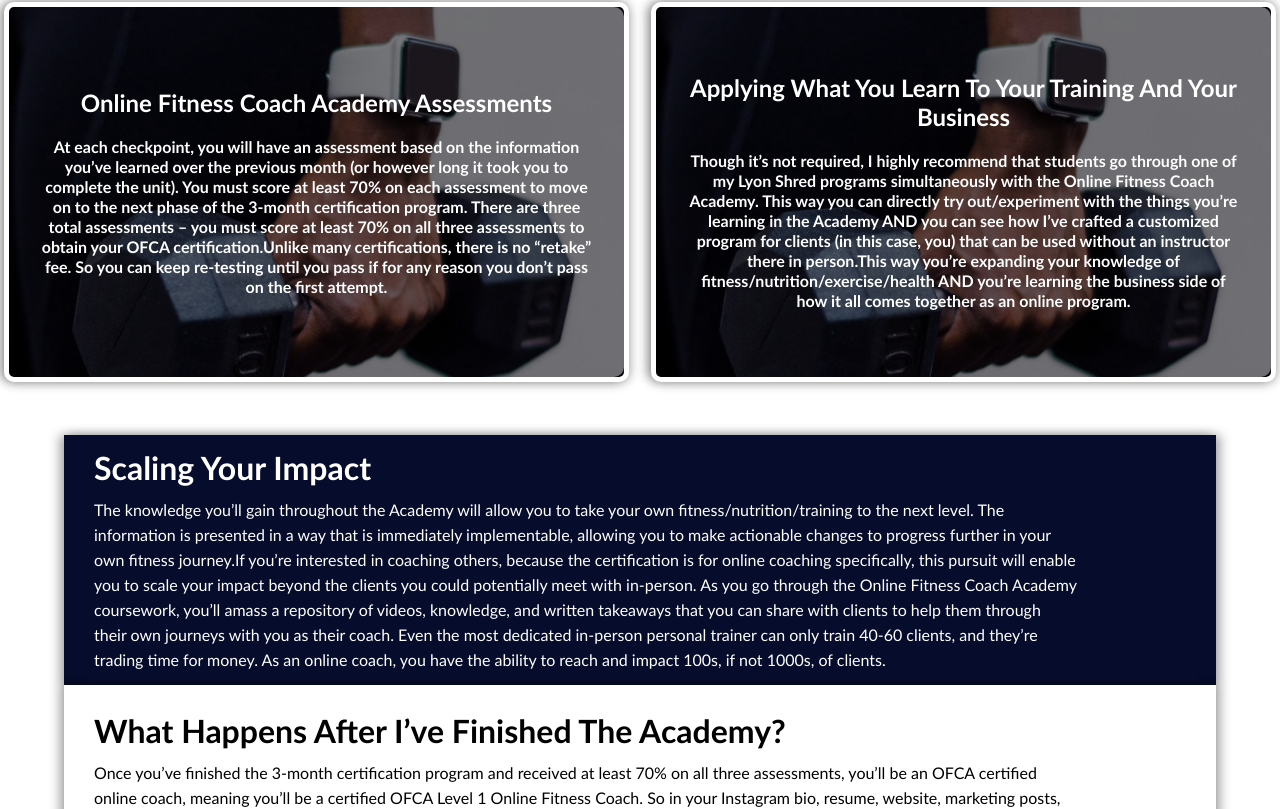
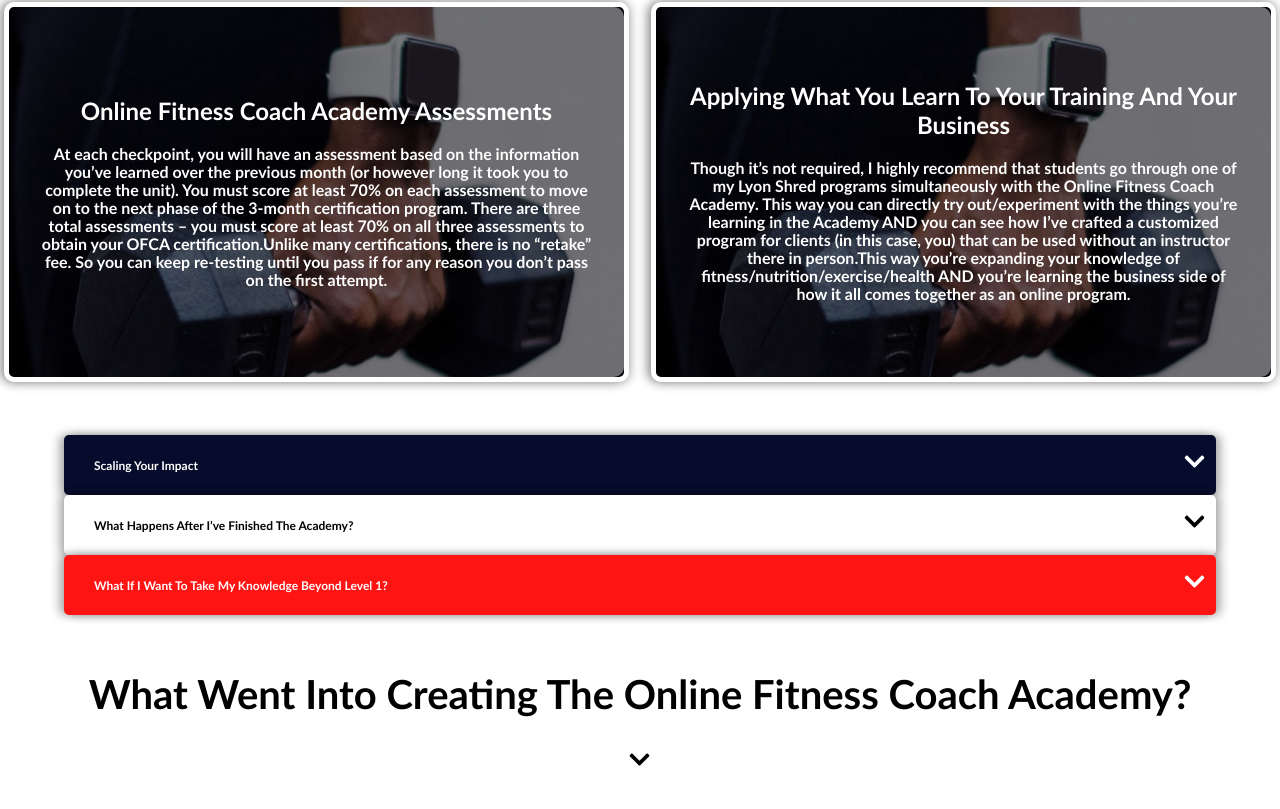
Before and after one commit to VJ13SS/OFCA, a React (Vite) app in the folder OFCA/: page / in a window 1280 px wide. Shown: the part 1531-2340 px from the top of the page. Built offline with nearby package versions, Linux system fonts and the light colour scheme.

Commit message:
updated the design of the about section

```diff
--- a/OFCA/src/Components/Content/About/About.css
+++ b/OFCA/src/Components/Content/About/About.css
@@ -49,7 +49,7 @@
     margin-top: 15px;
     z-index: 5;
     color:black;
-    font-weight: 500;
+    font-weight: bold;
     line-height: 30px;
     max-width: 90%;
 }
@@ -130,7 +130,7 @@
     margin-top: 20px;
     max-width: 90%;
     max-height: fit-content;
-    line-height: 20px;
+    line-height: 18px;
 }
 
 .about-section-3{
@@ -151,19 +151,21 @@
 
 .about-rectangles .rectangle{
     width:90%;
-    height: 250px;
     display: flex;
     flex-direction: column;
     justify-content: center;
     text-align: left;
     box-shadow: -5px 0 10px rgba(0,0,0,0.3), 5px 0 10px rgba(0,0,0,0.3);
     padding: 30px;
+    position: relative;
+    transition: all 0.3s linear;
+    border-radius: 5px;
 }
 
 .rectangle p{
     max-width: 90%;
     margin-top: 10px;
-    line-height: 25px;
+    line-height: 23px;
 }
 
 .about-section-4{
@@ -176,7 +178,7 @@
 }
 .about-section-4 p{
     max-width: 90%;
-    line-height: 25px;
+    line-height: 23px;
     text-align: left;
 }
 
@@ -240,6 +242,7 @@
         height: fit-content;
         padding: 10px;
     }
+
     .card .card-content{
         font-size: 12px;
     }
--- a/OFCA/src/Components/Content/About/About.jsx
+++ b/OFCA/src/Components/Content/About/About.jsx
@@ -1,8 +1,9 @@
+import { FaChevronDown, FaChevronUp } from "react-icons/fa";
 import "./About.css";
 import { details_one, details_two } from "./AboutDetails";
+import { useState } from "react";
 
 export default function About() {
-
   const cards = details_one.map((item, index) => {
     return (
       <div className="card" key={index}>
@@ -14,8 +15,21 @@ export default function About() {
     );
   });
 
-//https://lyon.training/online-fitness-coach-academy/
-  const rectangles = details_two.map((item, index) => {
+  const [reactangleContent, setReactangleContent] = useState(details_two);
+  const displayRectangleContent = (contentId) => {
+    setReactangleContent((prev) =>
+      prev.map((item) =>
+        item.id == contentId
+          ? { ...item, displayContent: !item.displayContent }
+          : { ...item, displayContent: false }
+      )
+    );
+  };
+
+  //to trigger the display of about section 4 content
+  const [displayCreateDetails, setDisplayCreateDetails] = useState(false);
+  //https://lyon.training/online-fitness-coach-academy/
+  const rectangles = reactangleContent.map((item, index) => {
     return (
       <div
         className="rectangle"
@@ -28,11 +42,36 @@ export default function About() {
               ? "white"
               : "rgb(255,20,20)",
           color: index == 0 ? "white" : index == 1 ? "black" : "white",
+          height: item.displayContent ? "fit-content" : "30px",
         }}
       >
         <div className="reactangle-content">
-          <h1>{item.heading}</h1>
-          <p>{item.content}</p>
+          <h1 style={{ fontSize: item.displayContent ? "20px" : "12px" }}>
+            {item.heading}
+          </h1>
+          {!item.displayContent ?
+          <FaChevronDown
+            style={{
+              position: "absolute",
+              top: "15px",
+              right: "10px",
+              cursor: "pointer",
+            }}
+            size={23}
+            onClick={() => displayRectangleContent(item.id)}
+          />:
+          <FaChevronUp
+            style={{
+              position: "absolute",
+              top: "15px",
+              right: "10px",
+              cursor: "pointer",
+            }}
+            size={23}
+            onClick={() => displayRectangleContent(item.id)}
+          />
+  }
+          {item.displayContent && <p>{item.content}</p>}
         </div>
       </div>
     );
@@ -64,10 +103,22 @@ export default function About() {
         <div className="about-rectangles">{rectangles}</div>
       </div>
       <div className="about-section-4">
-        <span>
-          What Went Into Creating The Online Fitness Coach Academy?
-        </span>
-        <p>
+        <span>What Went Into Creating The Online Fitness Coach Academy?</span>
+        {displayCreateDetails ? (
+          <FaChevronUp
+            size={23}
+            style={{ cursor: "pointer" ,marginBottom:'7px'}}
+            onClick={() => setDisplayCreateDetails((prev) => !prev)}
+          />
+        ) : (
+          <FaChevronDown
+            size={23}
+            style={{ cursor: "pointer" }}
+            onClick={() => setDisplayCreateDetails((prev) => !prev)}
+          />
+        )}
+
+        <p style={{ display: displayCreateDetails ? "block" : "none" }}>
           The Online Fitness Coach Academy is an officially registered
           trademark, and the content covered across the five levels of the
           Academy spans 1000s of studies across the scientific literature,
--- a/OFCA/src/Components/Content/About/AboutDetails.js
+++ b/OFCA/src/Components/Content/About/AboutDetails.js
@@ -21,15 +21,21 @@ export const details_one = [
 //Rectangles data
 export const details_two = [
     {
+        id:1,
         heading:'Scaling Your Impact',
+        displayContent:false,
         content:"The knowledge you’ll gain throughout the Academy will allow you to take your own fitness/nutrition/training to the next level. The information is presented in a way that is immediately implementable, allowing you to make actionable changes to progress further in your own fitness journey.If you’re interested in coaching others, because the certification is for online coaching specifically, this pursuit will enable you to scale your impact beyond the clients you could potentially meet with in-person. As you go through the Online Fitness Coach Academy coursework, you’ll amass a repository of videos, knowledge, and written takeaways that you can share with clients to help them through their own journeys with you as their coach. Even the most dedicated in-person personal trainer can only train 40-60 clients, and they’re trading time for money. As an online coach, you have the ability to reach and impact 100s, if not 1000s, of clients."
     },
     {
+        id:2,
         heading:'What Happens After I’ve Finished The Academy?',
+        displayContent:false,
         content:"Once you’ve finished the 3-month certification program and received at least 70% on all three assessments, you’ll be an OFCA certified online coach, meaning you’ll be a certified OFCA Level 1 Online Fitness Coach. So in your Instagram bio, resume, website, marketing posts, etc. you can write “Your Name, OFCA”. But far more powerful than the credential is the knowledge you’ll have at your disposal. This knowledge has allowed me to create six separate customizable program offerings for my clients, which has allowed me to work with over 500 clients across a diverse age and gender demographic, in 15 countries on 6 continents. If that sounds like something you’re interested in, then the Online Fitness Coach Academy is for you."
     },
     {
+        id:3,
         heading:'What If I Want To Take My Knowledge Beyond Level 1?',
+        displayContent:false,
         content:"After you’ve completed Level 1 and have received your official OFCA certification, you may advance to Level 2 of the Online Fitness Coach Academy. Level 2 is structured in the same way as Level 1 but will expand your base of knowledge even further than Level 1 learnings. Upon completion of the Online Fitness Coach Academy: Level 2, you’ll be an OFCA2 certified online coach. There are five levels of the Academy, with the OFCA5 being the most advanced and comprehensive. Each level of the Academy directly feeds off the knowledge gained in the previous levels.You may sign up for as many levels of the Academy as you’re ready to commit to in advance, but you can only begin Level 2 after completing Level 1. I highly recommend signing up for as many levels as you’re able to as a commitment to your own personal development, as a commitment to your business, and as a commitment to the success of your clients."
     }
 ]
--- a/OFCA/src/Components/Content/Pricings/Pricings.jsx
+++ b/OFCA/src/Components/Content/Pricings/Pricings.jsx
@@ -104,11 +104,11 @@ export default function Pricings({itemsPurchased, cartItems }) {
           <span>Level {item.level}</span>
         </span>
         <h3>ONLINE FITNESS COACHING ACADEMY CERTIFICATION</h3>
-        <p>{item.description}</p>
 
         <h1>
           $250<span>/mo</span>
         </h1>
+        <p>{item.description}</p>
         <span>Prices are marked in USD</span>
         <span>Choose your Plan</span>
         <div className="pricing-selections">
--- a/OFCA/src/Components/NavBar/Navbar.css
+++ b/OFCA/src/Components/NavBar/Navbar.css
@@ -4,7 +4,6 @@
   align-items: center;
   height: 60px;
   width: 100%;
-  border: 1px solid black;
   padding-inline: 10px;
   background-color: white;
   scroll-behavior: smooth;
@@ -25,22 +24,7 @@
   object-fit: cover;
 }
 
-.nav-center {
-  width: auto;
-  height: auto;
-  display: flex;
-  justify-content: center;
-  align-items: center;
-  gap: 5px;
-  padding: 5px;
-  cursor: pointer;
-  color: black;
-  font-size: 20px;
-}
 
-.nav-center h2 {
-  font-weight: bold;
-}
 
 .nav-right {
   font-size: 20px;
@@ -163,9 +147,11 @@
 }
 
 @media (max-width: 768px) {
-  .nav-center {
-    display: none;
+
+  .nav-left img {
+    height: 40px;
   }
+
   .navbar .nav-links {
     width: 100%;
     left: 0;
```
